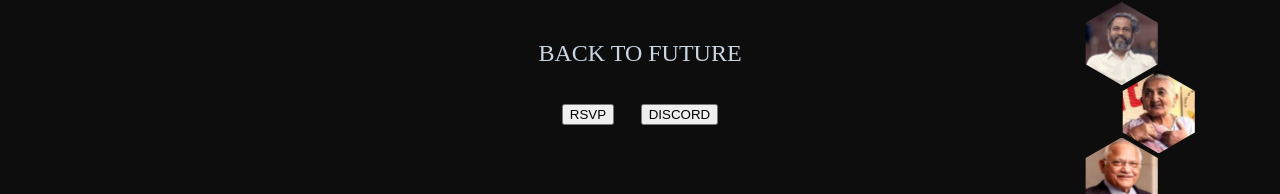
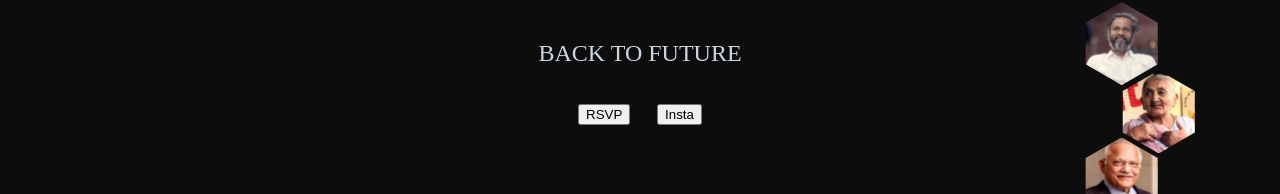
Before and after one commit to heisdinesh/E-summit-22, a React (Create React App) app: page / in a window 1280 px wide. Shown: the part 448-642 px from the top of the page. Built offline with nearby package versions, Linux system fonts and the light colour scheme.

Commit message:
new build

```diff
--- a/src/components/landingPage/LandingPage.jsx
+++ b/src/components/landingPage/LandingPage.jsx
@@ -20,7 +20,7 @@ const LandingPage = () => {
 
            <div className="LandingPage-Center-Buttons">
               <a href="https://forms.gle/qnqTRCfEBsPoAcs59" target="_blank"><button className="LandingPage-Center-Buttons-Tickets"/* onClick={()=>{navigate.push("/ticket")}}*/ >RSVP</button></a>
-              <a href="https://discord.gg/jVJ9NbnRvG" target="_blank"><button className="LandingPage-Center-Buttons-Discord" >DISCORD</button></a>
+              <a href="https://discord.gg/jVJ9NbnRvG" target="_blank"><button className="LandingPage-Center-Buttons-Discord" >Insta</button></a>
              </div>
 
           </div>
```
